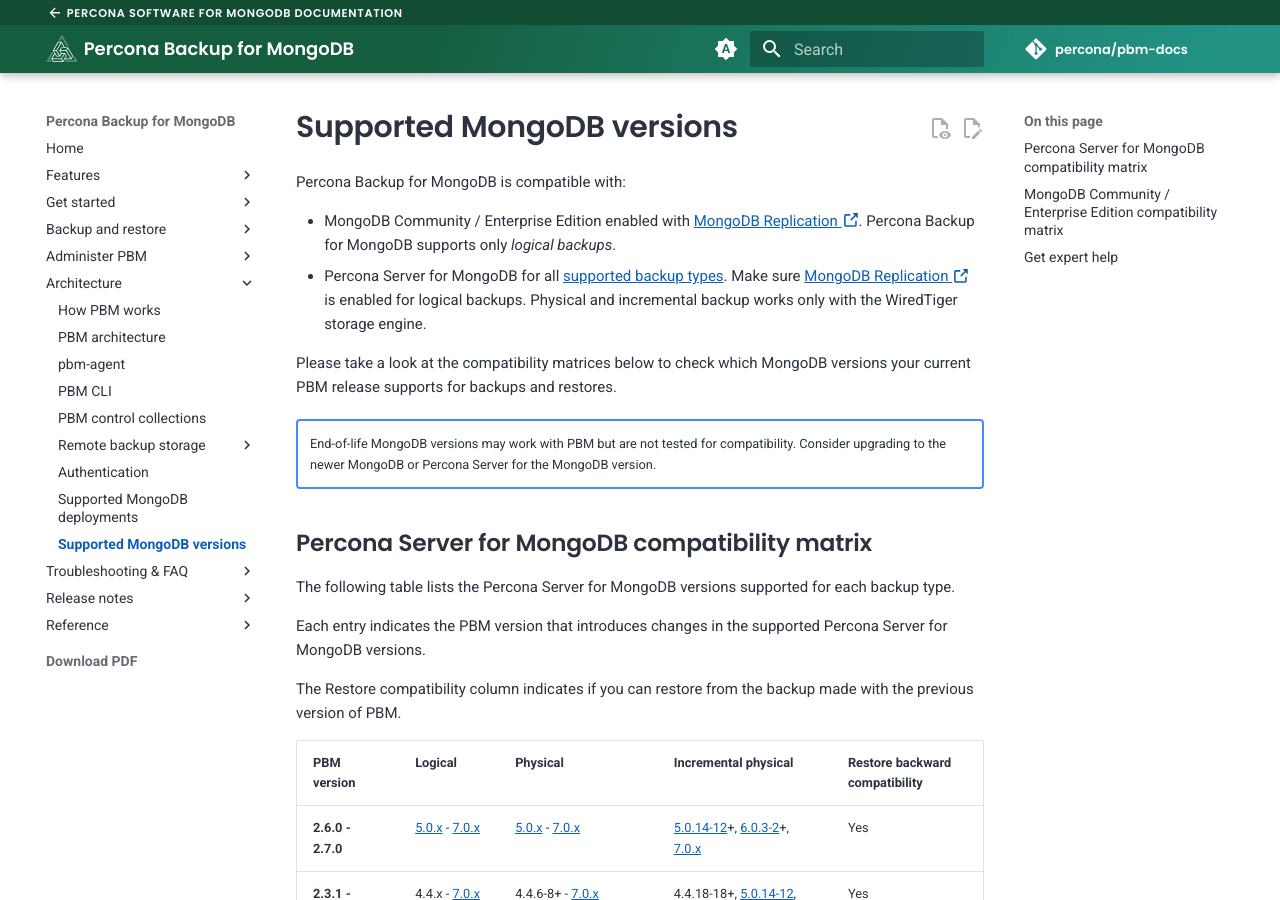
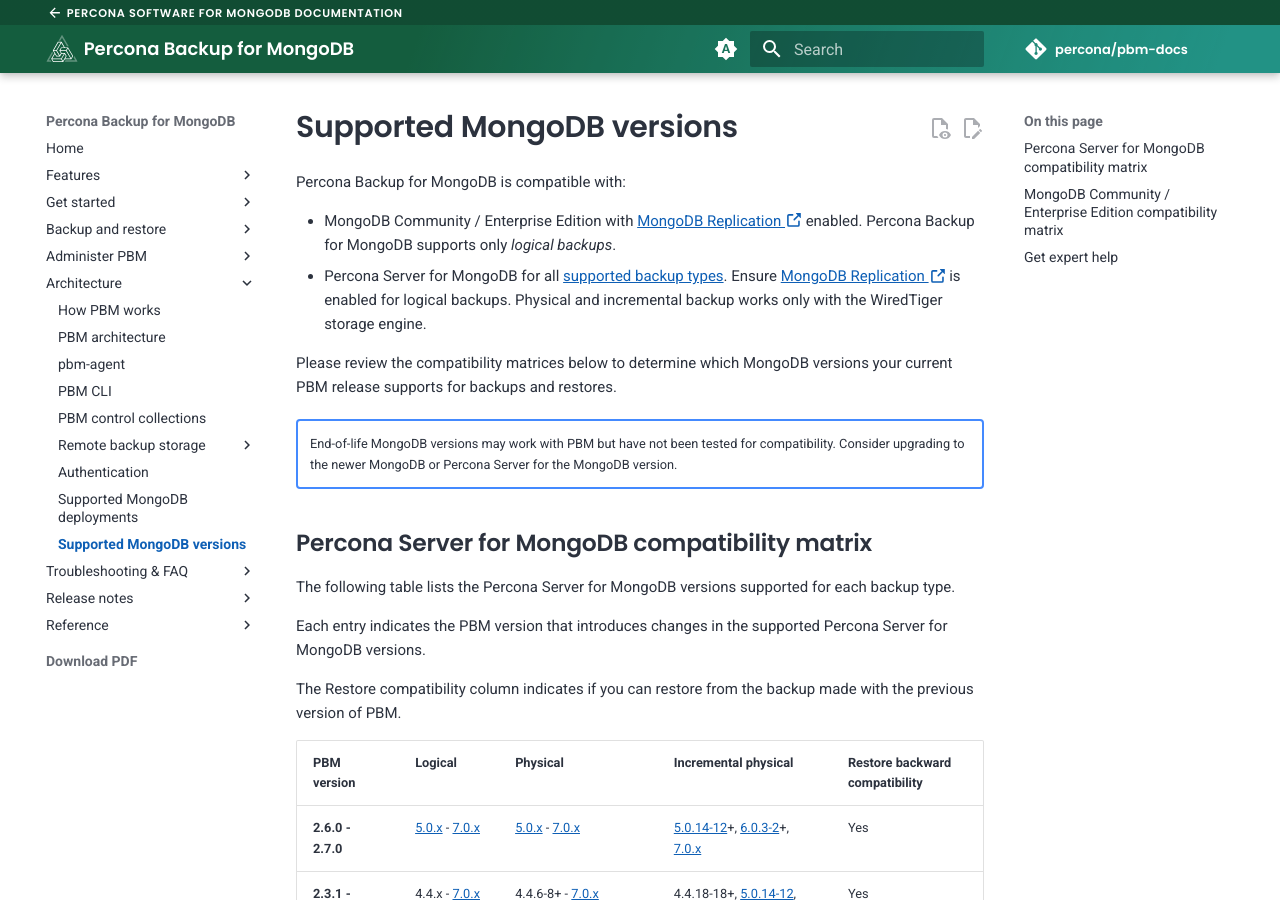
Before and after one commit to percona/pbm-docs, an MkDocs documentation site: the page built from docs/details/versions.md, in a window 1280 px wide and 900 px high. Built offline with MkDocs 1.6.1 and Material for MkDocs 9.7.7, drawn with Linux system fonts in a browser that asks for light colours; nearby versions of some CDN libraries; comment, search, counter and statistics services are not loaded.

Commit message:
Update versions.md

```diff
--- a/docs/details/versions.md
+++ b/docs/details/versions.md
@@ -2,14 +2,14 @@
 
 Percona Backup for MongoDB is compatible with:
 
-* MongoDB Community / Enterprise Edition enabled with [MongoDB Replication :octicons-link-external-16:](https://docs.mongodb.com/manual/replication/). Percona Backup for MongoDB supports only *logical backups*.
-* Percona Server for MongoDB for all [supported backup types](../features/backup-types.md). Make sure [MongoDB Replication :octicons-link-external-16:](https://docs.mongodb.com/manual/replication/) is enabled for logical backups. Physical and incremental backup works only with the WiredTiger storage engine.
+* MongoDB Community / Enterprise Edition with [MongoDB Replication :octicons-link-external-16:](https://docs.mongodb.com/manual/replication/) enabled. Percona Backup for MongoDB supports only *logical backups*.
+* Percona Server for MongoDB for all [supported backup types](../features/backup-types.md). Ensure [MongoDB Replication :octicons-link-external-16:](https://docs.mongodb.com/manual/replication/) is enabled for logical backups. Physical and incremental backup works only with the WiredTiger storage engine.
 
-Please take a look at the compatibility matrices below to check which MongoDB versions your current PBM release supports for backups and restores.
+Please review the compatibility matrices below to determine which MongoDB versions your current PBM release supports for backups and restores.
 
 !!! note ""
 
-    End-of-life MongoDB versions may work with PBM but are not tested for compatibility. Consider upgrading to the newer MongoDB or Percona Server for the MongoDB version.
+    End-of-life MongoDB versions may work with PBM but have not been tested for compatibility. Consider upgrading to the newer MongoDB or Percona Server for the MongoDB version.
 
 ## Percona Server for MongoDB compatibility matrix
 
```
